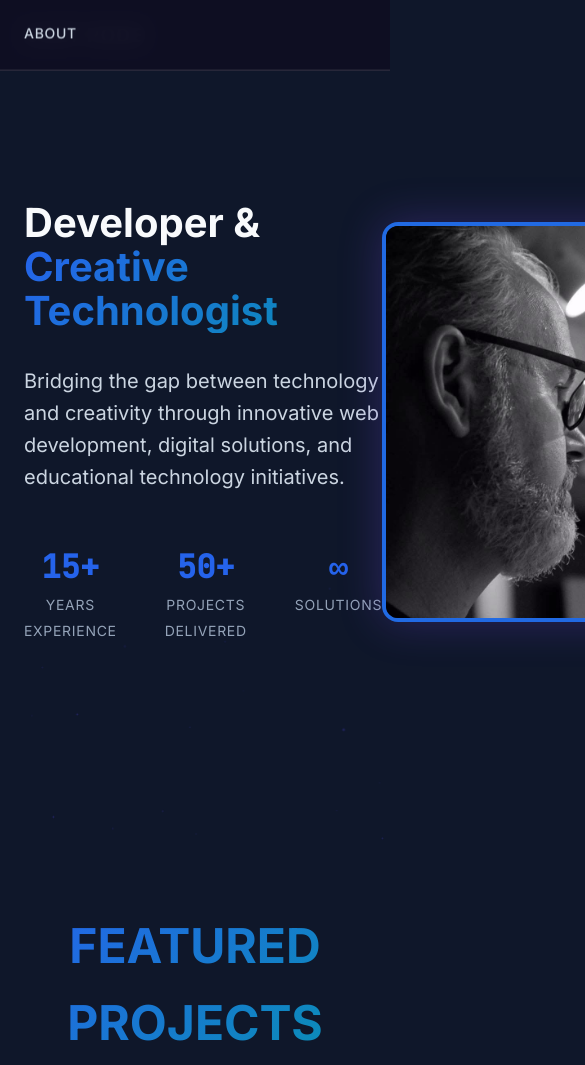
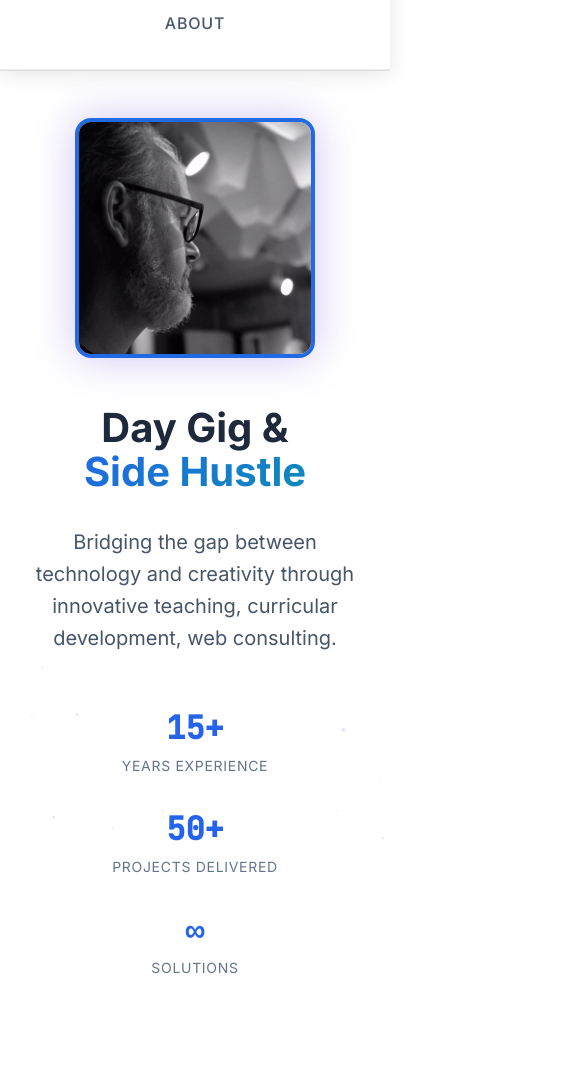
Before and after one commit to curtrode/professional_portfolio, a plain HTML site: page index.html in a window 390 px wide. Shown: the top 1065 px of the page, 585 px wide, since content can reach past the window. Drawn offline with Linux system fonts and the light colour scheme.

Commit message:
nav improvements and hero tweaks

```diff
--- a/index.html
+++ b/index.html
@@ -17,6 +17,7 @@
                 <a href="#projects" class="nav-link">PROJECTS</a>
                 <a href="#experience" class="nav-link">EXPERIENCE</a>
                 <a href="#skills" class="nav-link">SKILLS</a>
+                 <a href="https://curtrode.github.io/creative_portfolio/" class="nav-link">HITS & PROOFS</a>
                 <a href="#about" class="nav-link">ABOUT</a>
             </div>
             <div class="nav-toggle">
@@ -31,12 +32,11 @@
         <section class="hero">
             <div class="hero-content">
                 <h1 class="hero-title">
-                    <span class="title-main">Developer &</span>
-                    <span class="title-accent">Creative Technologist</span>
+                    <span class="title-main">Day Gig &</span>
+                    <span class="title-accent">Side Hustle</span>
                 </h1>
                 <p class="hero-description">
-                    Bridging the gap between technology and creativity through innovative web development,
-                    digital solutions, and educational technology initiatives.
+                    Bridging the gap between technology and creativity through innovative teaching, curricular development, web consulting.
                 </p>
                 <div class="hero-stats">
                     <div class="stat">
--- a/script.js
+++ b/script.js
@@ -25,12 +25,30 @@ document.addEventListener('DOMContentLoaded', function() {
 
     // Mobile navigation toggle
     const navToggle = document.querySelector('.nav-toggle');
-    const navLinks2 = document.querySelector('.nav-links');
+    const navLinksContainer = document.querySelector('.nav-links');
 
-    navToggle.addEventListener('click', function() {
-        navLinks2.classList.toggle('active');
-        this.classList.toggle('active');
-    });
+    if (navToggle && navLinksContainer) {
+        navToggle.addEventListener('click', function() {
+            navLinksContainer.classList.toggle('active');
+            this.classList.toggle('active');
+        });
+
+        // Close mobile menu when clicking on a nav link
+        navLinks.forEach(link => {
+            link.addEventListener('click', function() {
+                navLinksContainer.classList.remove('active');
+                navToggle.classList.remove('active');
+            });
+        });
+
+        // Close mobile menu when clicking outside
+        document.addEventListener('click', function(e) {
+            if (!navToggle.contains(e.target) && !navLinksContainer.contains(e.target)) {
+                navLinksContainer.classList.remove('active');
+                navToggle.classList.remove('active');
+            }
+        });
+    }
 
     // Intersection Observer for animations
     const observerOptions = {
@@ -204,39 +222,6 @@ particleStyle.textContent = `
     .project-card.animate-in, .timeline-item.animate-in, .about-content.animate-in {
         opacity: 1;
         transform: translateY(0);
-    }
-
-    /* Mobile navigation styles */
-    @media (max-width: 768px) {
-        .nav-links {
-            position: fixed;
-            top: 70px;
-            left: 0;
-            right: 0;
-            background: rgba(15, 15, 35, 0.95);
-            backdrop-filter: blur(10px);
-            border-bottom: 1px solid var(--border);
-            flex-direction: column;
-            padding: var(--spacing-md);
-            transform: translateY(-100%);
-            transition: transform 0.3s ease;
-        }
-
-        .nav-links.active {
-            transform: translateY(0);
-        }
-
-        .nav-toggle.active span:nth-child(1) {
-            transform: rotate(45deg) translate(5px, 5px);
-        }
-
-        .nav-toggle.active span:nth-child(2) {
-            opacity: 0;
-        }
-
-        .nav-toggle.active span:nth-child(3) {
-            transform: rotate(-45deg) translate(7px, -6px);
-        }
     }
 `;
 document.head.appendChild(particleStyle);
--- a/style.css
+++ b/style.css
@@ -13,29 +13,29 @@
     --accent: #059669;
     --success: #10b981;
 
-    /* Background Colors - Dark Mode */
-    --bg-primary: #0f172a;
-    --bg-secondary: #1e293b;
-    --bg-tertiary: #334155;
-    --surface: #1e293b;
-    --surface-alt: #334155;
-
-    /* Text Colors - Dark Mode */
-    --text-primary: #f8fafc;
-    --text-secondary: #cbd5e1;
-    --text-muted: #94a3b8;
-
-    /* Borders - Dark Mode */
-    --border: rgba(248, 250, 252, 0.1);
-    --border-hover: rgba(248, 250, 252, 0.2);
-    --border-light: rgba(248, 250, 252, 0.05);
-
-    /* Card Variables - Dark Mode */
-    --card-bg: #1e293b;
+    /* Background Colors - Light Mode */
+    --bg-primary: #ffffff;
+    --bg-secondary: #f8fafc;
+    --bg-tertiary: #f1f5f9;
+    --surface: #ffffff;
+    --surface-alt: #f8fafc;
+
+    /* Text Colors - Light Mode */
+    --text-primary: #1e293b;
+    --text-secondary: #475569;
+    --text-muted: #64748b;
+
+    /* Borders - Light Mode */
+    --border: rgba(30, 41, 59, 0.1);
+    --border-hover: rgba(30, 41, 59, 0.2);
+    --border-light: rgba(30, 41, 59, 0.05);
+
+    /* Card Variables - Light Mode */
+    --card-bg: #ffffff;
     --accent-color: #059669;
     --accent-hover: #047857;
     --success-color: #10b981;
-    --bg-alt: #334155;
+    --bg-alt: #f8fafc;
 
     /* Typography */
     --font-primary: 'Inter', -apple-system, BlinkMacSystemFont, sans-serif;
@@ -82,7 +82,7 @@ body {
     top: 0;
     left: 0;
     right: 0;
-    background: rgba(15, 15, 35, 0.95);
+    background: rgba(255, 255, 255, 0.95);
     backdrop-filter: blur(10px);
     border-bottom: 1px solid var(--border);
     z-index: 100;
@@ -174,6 +174,13 @@ body {
     flex-direction: column;
     cursor: pointer;
     gap: 4px;
+    padding: 8px;
+    border-radius: 4px;
+    transition: all 0.3s ease;
+}
+
+.nav-toggle:hover {
+    background: var(--bg-secondary);
 }
 
 .nav-toggle span {
@@ -181,6 +188,19 @@ body {
     height: 2px;
     background: var(--text-primary);
     transition: all 0.3s ease;
+    border-radius: 1px;
+}
+
+.nav-toggle.active span:nth-child(1) {
+    transform: rotate(45deg) translate(5px, 5px);
+}
+
+.nav-toggle.active span:nth-child(2) {
+    opacity: 0;
+}
+
+.nav-toggle.active span:nth-child(3) {
+    transform: rotate(-45deg) translate(7px, -6px);
 }
 
 /* Hero Section */
@@ -2032,3 +2052,110 @@ body {
         padding: 0.4rem 0.8rem;
     }
 }
+
+/* Mobile Navigation Styles */
+@media (max-width: 768px) {
+    .nav-container {
+        position: relative;
+    }
+
+    .nav-links {
+        position: fixed;
+        top: 70px;
+        left: 0;
+        right: 0;
+        background: rgba(255, 255, 255, 0.98);
+        backdrop-filter: blur(10px);
+        border-bottom: 1px solid var(--border);
+        border-top: 1px solid var(--border);
+        flex-direction: column;
+        padding: var(--spacing-lg) var(--spacing-md);
+        gap: var(--spacing-lg);
+        justify-content: flex-start;
+        transform: translateY(-100%);
+        transition: transform 0.3s ease;
+        z-index: 99;
+        box-shadow: 0 4px 20px rgba(0, 0, 0, 0.1);
+    }
+
+    .nav-links.active {
+        transform: translateY(0);
+    }
+
+    .nav-link {
+        font-size: 1.1rem;
+        padding: var(--spacing-sm) 0;
+        border-bottom: 1px solid var(--border-light);
+        text-align: center;
+        width: 100%;
+    }
+
+    .nav-link:last-child {
+        border-bottom: none;
+    }
+
+    .nav-link::after {
+        bottom: -8px;
+    }
+
+    .nav-toggle {
+        display: flex;
+    }
+
+    /* Hero adjustments for mobile */
+    .hero {
+        flex-direction: column;
+        text-align: center;
+        gap: var(--spacing-xl);
+        padding-top: calc(70px + var(--spacing-xl));
+    }
+
+    .hero-visual {
+        order: -1;
+    }
+
+    .hero-image {
+        width: 280px;
+        height: 280px;
+    }
+
+    .hero-stats {
+        justify-content: center;
+        gap: var(--spacing-lg);
+    }
+}
+
+@media (max-width: 480px) {
+    .nav-container {
+        padding: 0 var(--spacing-sm);
+    }
+
+    .nav-links {
+        padding: var(--spacing-md) var(--spacing-sm);
+        gap: var(--spacing-md);
+    }
+
+    .nav-link {
+        font-size: 1rem;
+        padding: var(--spacing-xs) 0;
+    }
+
+    .brand-link {
+        font-size: 1rem;
+    }
+
+    .hero-image {
+        width: 240px;
+        height: 240px;
+    }
+
+    .hero-stats {
+        flex-direction: column;
+        gap: var(--spacing-md);
+        align-items: center;
+    }
+
+    .stat {
+        min-width: 120px;
+    }
+}
```
